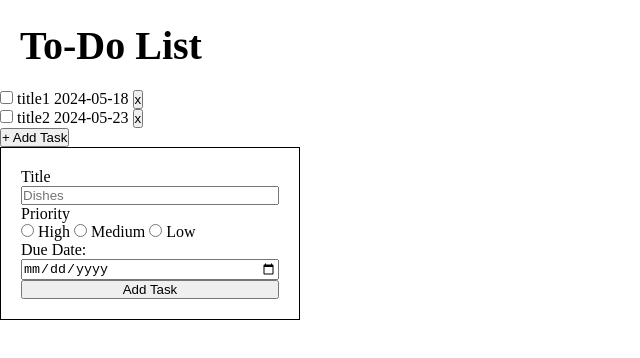
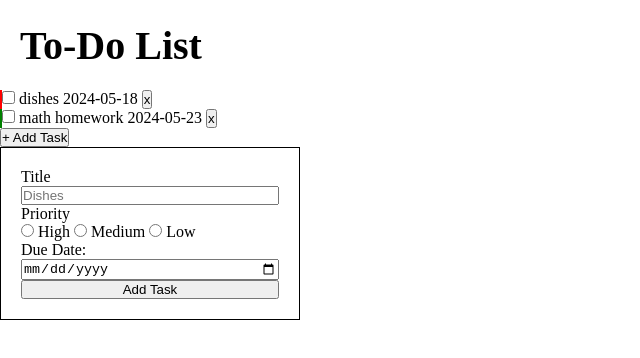
Before and after one commit to AltayHodo/odin-todo-list, a website built with webpack: page src/index.html in a window 1280 px wide. Shown: the whole page, without its empty margins (0-640 px from the left). Built offline with nearby package versions, Linux system fonts and the light colour scheme.

Commit message:
Add color coding for priority of task

```diff
--- a/src/modules/DOMHandler.js
+++ b/src/modules/DOMHandler.js
@@ -19,6 +19,7 @@ const DOMHandler = (function () {
         `
 
       taskItem.classList.add('task-item');
+      taskItem.classList.add(`${task.priority}`);
       container.appendChild(taskItem);
     });
     const removeButtons = document.querySelectorAll('.remove-button');
--- a/src/modules/formHandler.js
+++ b/src/modules/formHandler.js
@@ -14,7 +14,7 @@ const formHandler = (function () {
     toDo.addTask(task);
     DOMHandler.renderTasks();
     form.reset();
-    console.log(date);
+    console.log(priority);
   };
 
   const init = () => {
--- a/src/modules/toDo.js
+++ b/src/modules/toDo.js
@@ -11,8 +11,8 @@ const toDo = (function () {
   return { getTasks, addTask, removeTask };
 })();
 
-const task1 = new Task('title1', 'task description', '2024-05-18 ')
-const task2 = new Task('title2', 'description 2', '2024-05-23')
+const task1 = new Task('dishes', 'high', '2024-05-18 ')
+const task2 = new Task('math homework', 'low', '2024-05-23')
 toDo.addTask(task1);
 toDo.addTask(task2);
 
--- a/src/style.css
+++ b/src/style.css
@@ -19,3 +19,15 @@ h1{
   width: 300px;
   padding: 20px;
 }
+
+.high{
+  border-left: 2px solid red;
+}
+
+.medium{
+  border-left: 2px solid orange;
+}
+
+.low{
+  border-left: 2px solid green;
+}
```
